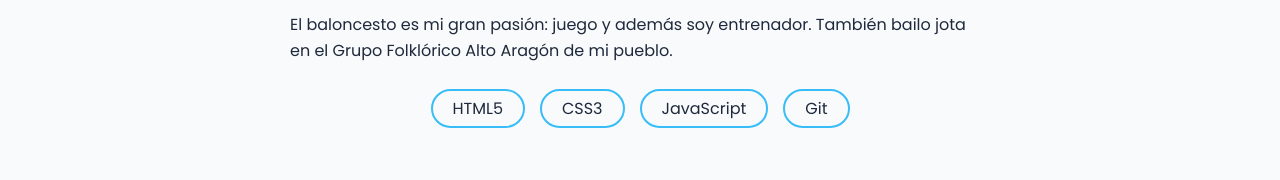
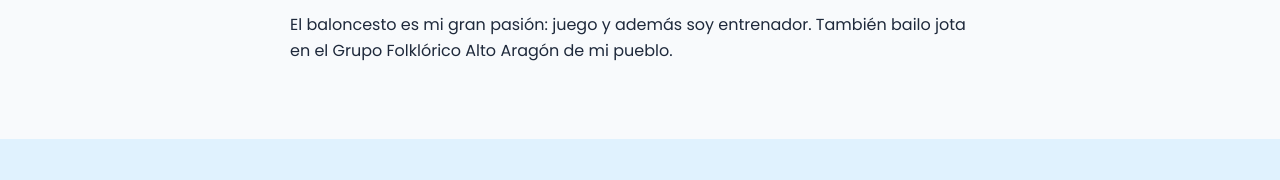
Before and after one commit to MarioNadal/proyecto1-portafolio, a plain HTML site: page index.html in a window 1280 px wide. Shown: the part 929-1109 px from the top of the page. Drawn offline with Linux system fonts and the light colour scheme.

Commit message:
Segunda versión portafolio

```diff
--- a/index.html
+++ b/index.html
@@ -34,12 +34,6 @@
       <h2>Sobre mí</h2>
       <p>Me llamo Mario Nadal, tengo 22 años y soy de Jaca. Estudio desarrollo web y desarrollo de aplicaciones multiplataforma, y me gusta crear proyectos que tengan que ver con lo que vivo cada día.</p>
       <p>El baloncesto es mi gran pasión: juego y además soy entrenador. También bailo jota en el Grupo Folklórico Alto Aragón de mi pueblo.</p>
-      <ul class="habilidades">
-        <li>HTML5</li>
-        <li>CSS3</li>
-        <li>JavaScript</li>
-        <li>Git</li>
-      </ul>
     </section>
 
     <section id="portafolio" class="portafolio">
--- a/styles.css
+++ b/styles.css
@@ -128,20 +128,6 @@ h2 {
   margin: 0 auto 15px;
 }
 
-.habilidades {
-  display: flex;
-  justify-content: center;
-  flex-wrap: wrap;
-  gap: 15px;
-  margin-top: 25px;
-}
-
-.habilidades li {
-  padding: 5px 20px;
-  border: 2px solid var(--color-principal);
-  border-radius: 20px;
-}
-
 /* ===== Portafolio ===== */
 .portafolio {
   background-color: var(--color-fondo);
```
